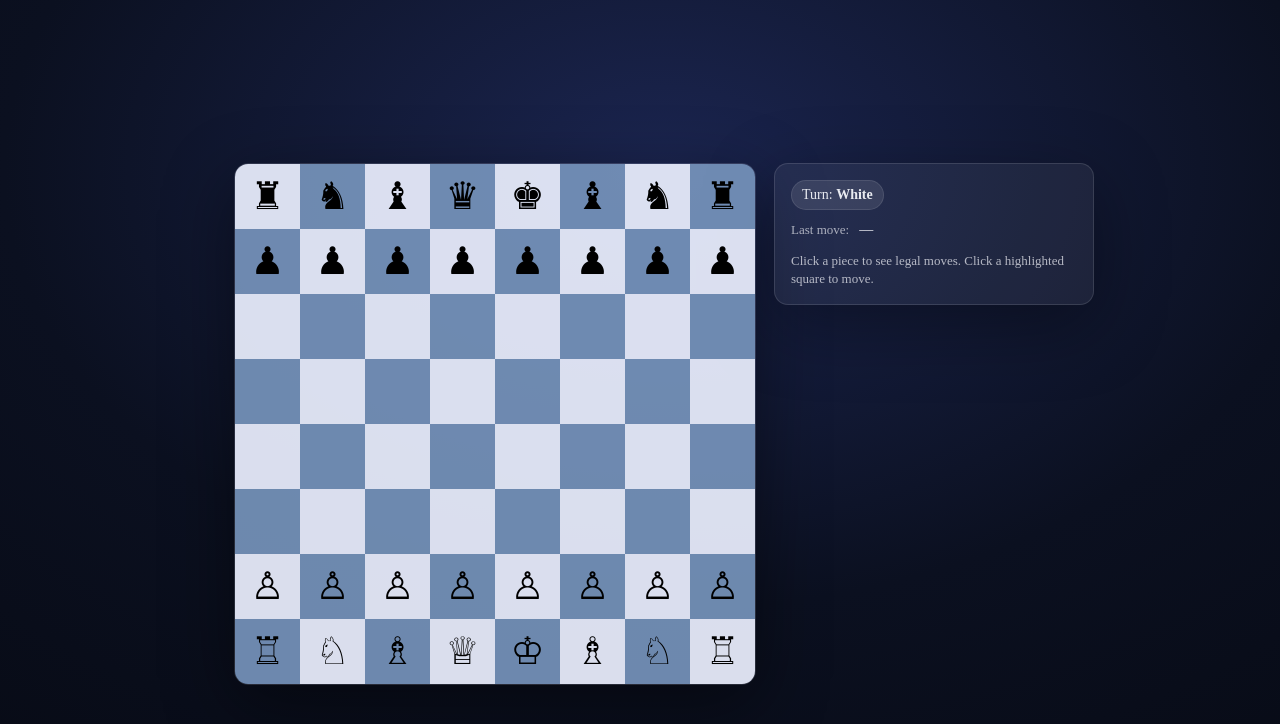
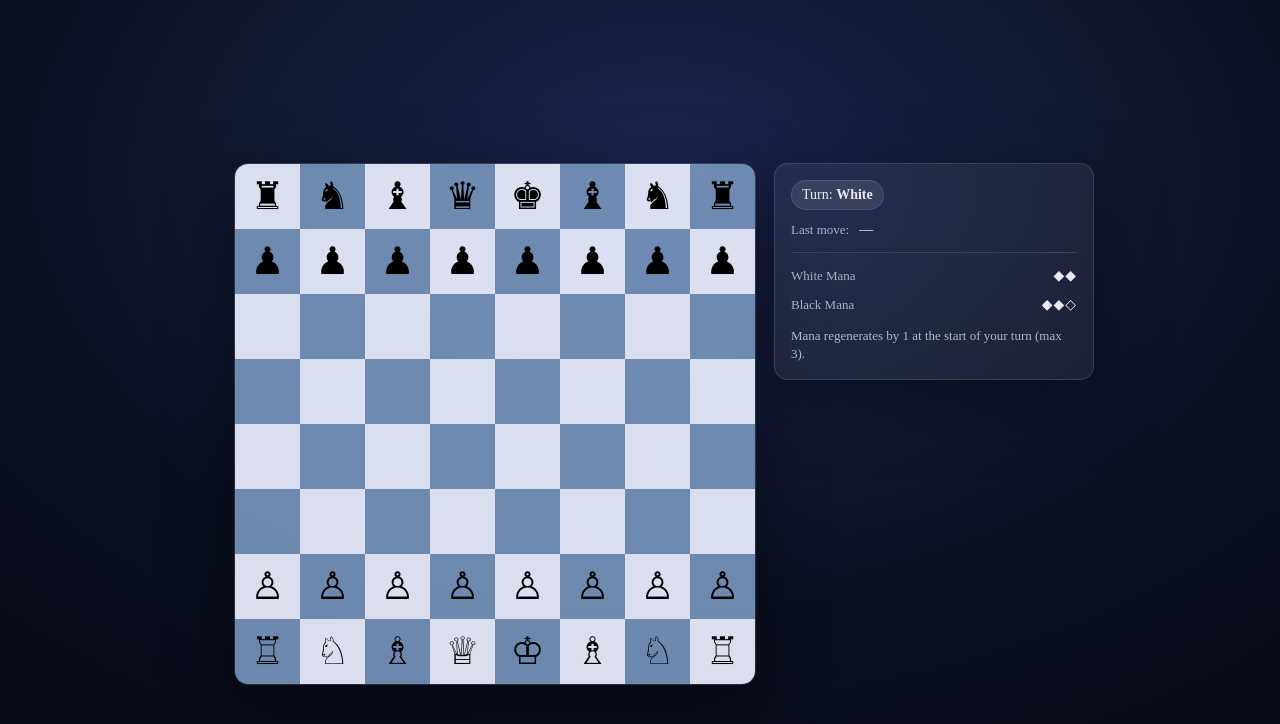
Before and after one commit to Ave04/ChessRPG, a React (Vite) app: page / in a window 1280 px wide. Shown: the top 724 px of the page. Built offline with nearby package versions, Linux system fonts and the light colour scheme.

Commit message:
feat: added types for mana

```diff
--- a/src/App.tsx
+++ b/src/App.tsx
@@ -15,6 +15,9 @@ import {
 import { Board } from "./features/chess/components/Board";
 import { HUD } from "./components/layout/HUD";
 
+import { createInitialGameState } from "./features/chess/logic/gameInit";
+import { regenManaForSide } from "./features/chess/logic/turnTick";
+
 export default function App() {
   const chess = useMemo(() => createGame(), []);
   const [fen, setFen] = useState(getFen(chess));
@@ -23,6 +26,8 @@ export default function App() {
   const [legalTargets, setLegalTargets] = useState<Set<Square>>(new Set());
   const [captureTargets, setCaptureTargets] = useState<Set<Square>>(new Set());
   const [lastMove, setLastMove] = useState<string | null>(null);
+
+  const [game, setGame] = useState(createInitialGameState());
 
   const turn = getTurn(chess);
   const inCheck = isInCheck(chess);
@@ -43,6 +48,17 @@ export default function App() {
       if (result.ok) {
         setFen(getFen(chess));
         setLastMove(result.san ?? null);
+
+        const nextTurn = getTurn(chess);
+
+        setGame((prev) => {
+          const bumped = { ...prev, turnNumber: prev.turnNumber + 1 };
+          const regen = regenManaForSide(bumped, nextTurn);
+          return {
+            ...regen,
+            log: [`${result.san ?? "Move"}`, ...regen.log].slice(0,10),
+          };
+        });
       }
       clearSelection();
       return;
@@ -79,7 +95,8 @@ export default function App() {
           captureTargets={captureTargets}
           onSquareClick={onSquareClick}
         />
-        <HUD turn={turn} inCheck={inCheck} gameOver={gameOver} lastMove={lastMove} />
+        <HUD turn={turn} inCheck={inCheck} gameOver={gameOver} lastMove={lastMove} mana={game.mana} maxMana = {game.maxMana}
+        />
       </div>
     </div>
   );
--- a/src/components/layout/HUD.tsx
+++ b/src/components/layout/HUD.tsx
@@ -3,9 +3,22 @@ type Props = {
   inCheck: boolean;
   gameOver: { over: boolean; reason?: string };
   lastMove: string | null;
+
+  mana: {w: number; b: number };
+  maxMana: {w: number; b: number};
 };
 
-export function HUD({ turn, inCheck, gameOver, lastMove }: Props) {
+function ManaRow({ label, value, max }: {label: string; value: number;  max: number}) {
+  const gems = Array.from({ length: max}, (_, i) => (i < value ? "◆" : "◇")).join("");
+  return (
+    <div className="hudRow" style={{justifyContent: "space-between"}}>
+      <div className="label">{label}</div>
+      <div className="value" style={{ letterSpacing: 1}}>{gems}</div>
+    </div>
+  )
+}
+
+export function HUD({ turn, inCheck, gameOver, lastMove, mana, maxMana }: Props) {
   return (
     <div className="hud">
       <div className="hudRow">
@@ -21,8 +34,13 @@ export function HUD({ turn, inCheck, gameOver, lastMove }: Props) {
         <div className="value">{lastMove ?? "—"}</div>
       </div>
 
-      <div className="hint">
-        Click a piece to see legal moves. Click a highlighted square to move.
+      <hr style={{ border: "none", borderTop: "1px solid rgba(255,255,255,0.12)", margin: "14px 0"}}/>
+
+      <ManaRow label="White Mana" value={mana.w} max={maxMana.w} />
+      <ManaRow label="Black Mana" value={mana.b} max={maxMana.b} />
+
+      <div className="hint" style={{ marginTop: 14 }}>
+        Mana regenerates by 1 at the start of your turn (max 3).
       </div>
     </div>
   );
--- /dev/null
+++ b/src/features/chess/logic/gameInit.ts
@@ -0,0 +1,10 @@
+import type { GameState } from "./types";
+
+export function createInitialGameState(): GameState {
+    return {
+        turnNumber: 1,
+        mana: {w: 2, b: 2},
+        maxMana: {w: 2, b: 3},
+        log: ["Game start."],
+    };
+}
--- /dev/null
+++ b/src/features/chess/logic/turnTick.ts
@@ -0,0 +1,14 @@
+import type { GameState, Side } from "./types";
+
+export function regenManaForSide(state: GameState, sideToAct: Side): GameState {
+    const current = state.mana[sideToAct];
+    const max = state.maxMana[sideToAct];
+    const next = Math.min(max, current + 1);
+
+    if (next === current) return state;
+
+    return {
+        ...state,
+        mana: {...state.mana, [sideToAct]: next},
+    }
+}
--- /dev/null
+++ b/src/features/chess/logic/types.ts
@@ -0,0 +1,12 @@
+export type Side = "w" | "b";
+
+export type Status =
+    | {type: "ROOTED"; expiresOnTurn: number}
+    | {type: "SHIELDED"; expiresOnTurn: number}
+
+export type GameState = {
+    turnNumber: number;
+    mana: Record<Side, number>;
+    maxMana: Record<Side, number>;
+    log: string[];
+}
```
